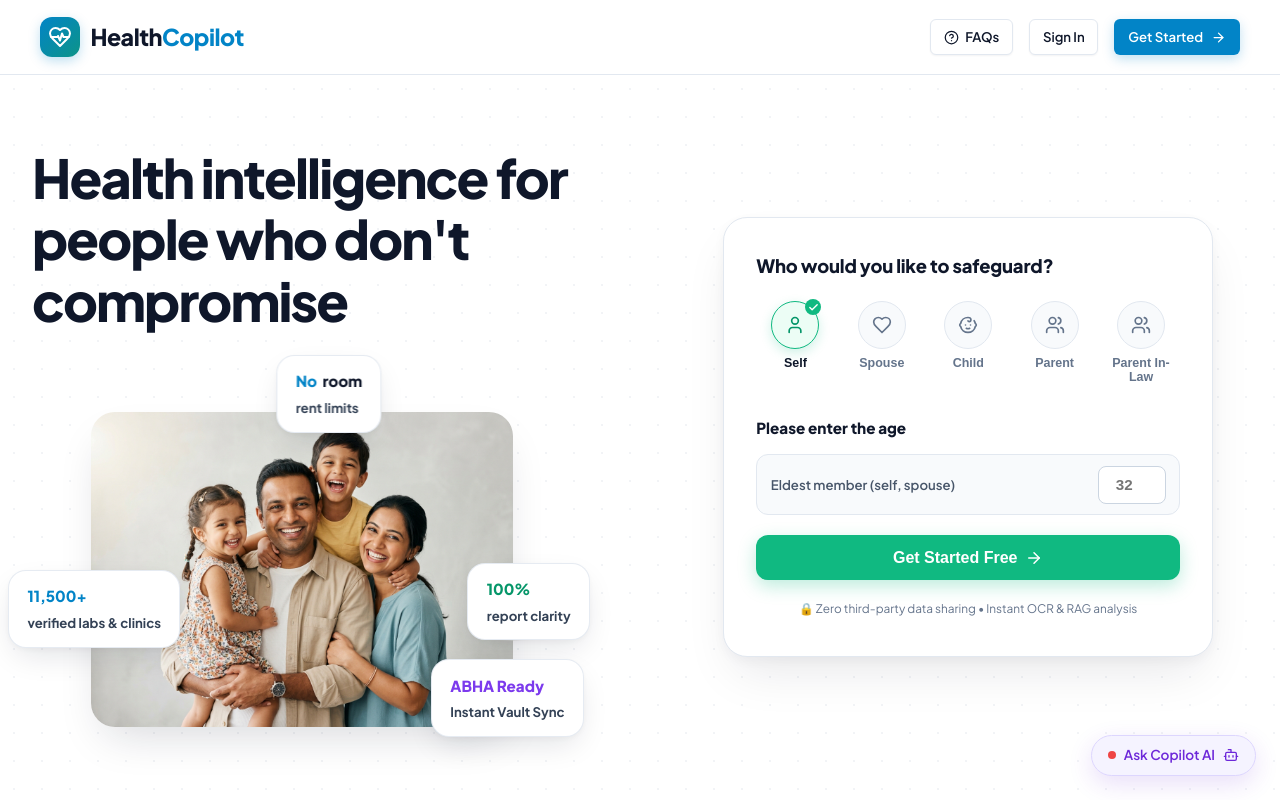
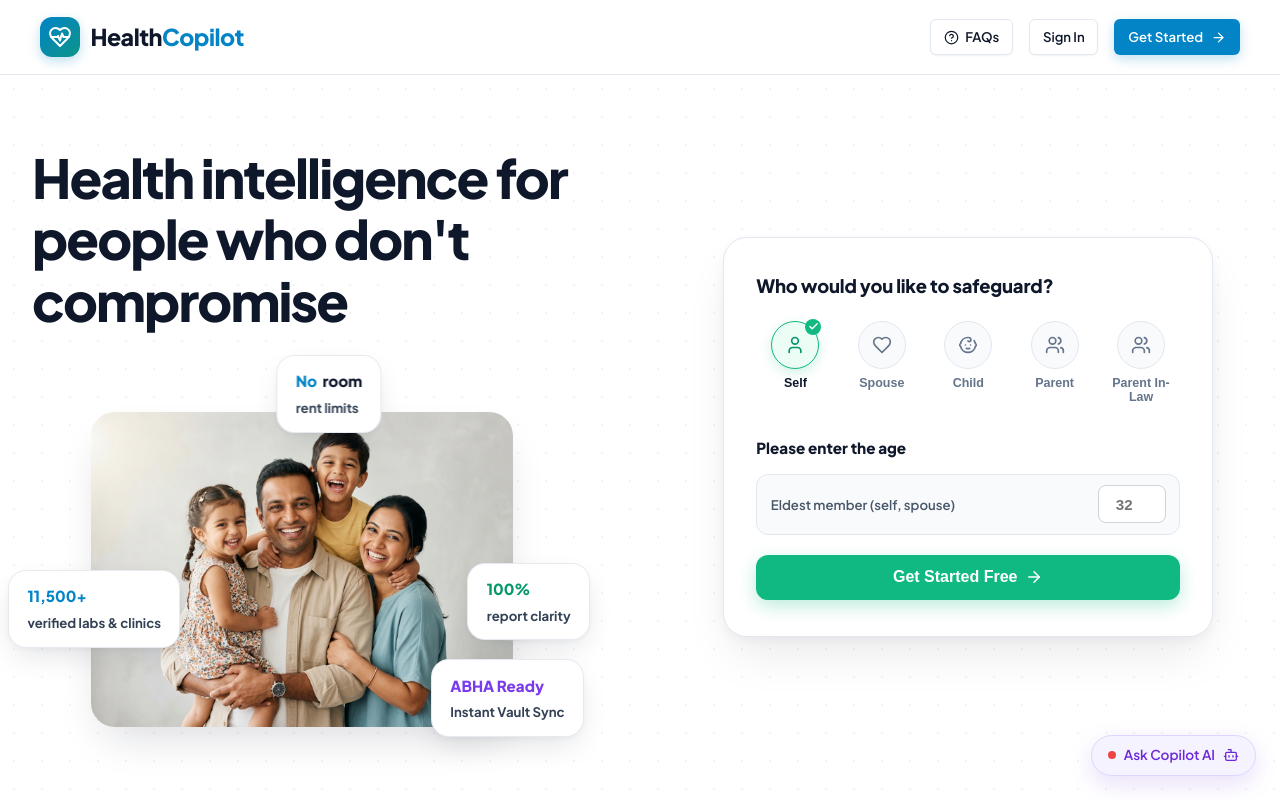
Before and after one commit to gowthami-2007/health-copilot, a React (Vite) app in the folder health-copilot/frontend/: page / in a window 1280 px wide. Shown: the top 800 px of the page. Built offline with nearby package versions, Linux system fonts and the light colour scheme; no server answers.

Commit message:
feat(hero): remove subtext below CTA button in hero card

```diff
--- a/health-copilot/frontend/src/pages/Landing.jsx
+++ b/health-copilot/frontend/src/pages/Landing.jsx
@@ -212,12 +212,6 @@ const Landing = () => {
             >
               Get Started Free <ArrowRight size={18} />
             </button>
-
-            <div style={{ textAlign: 'center', marginTop: '0.85rem' }}>
-              <span style={{ fontSize: '0.74rem', color: '#64748b' }}>
-                🔒 Zero third-party data sharing • Instant OCR & RAG analysis
-              </span>
-            </div>
           </div>
         </div>
       </section>
```
